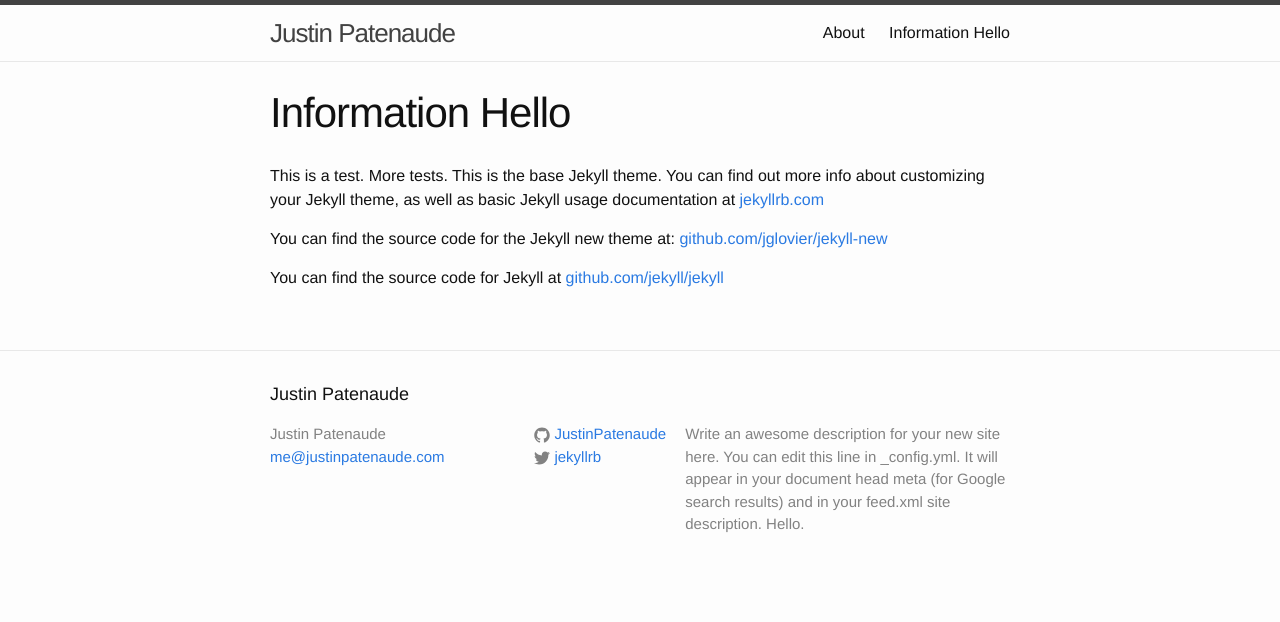
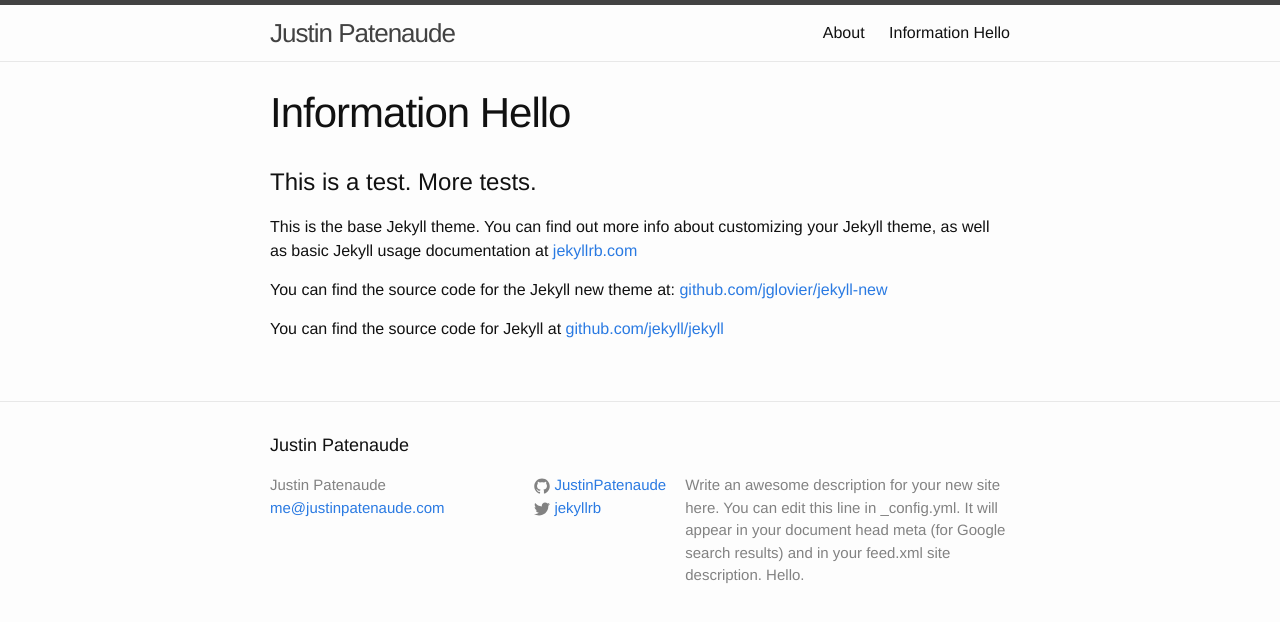
Before and after one commit to JustinPatenaude/jekyll, a Jekyll site: the page built from information.md, in a window 1280 px wide. Shown: the top 622 px of the page. Built offline with Jekyll 4.4.1, drawn with Linux system fonts in a browser that asks for light colours; nearby versions of some CDN libraries.

Commit message:
Updated from BlueberryCMS

```diff
--- a/information.md
+++ b/information.md
@@ -3,7 +3,9 @@
 layout: page
 permalink: /information/
 ---
-This is a test. More tests. This is the base Jekyll theme. You can find out more info about customizing your Jekyll theme, as well as basic Jekyll usage documentation at [jekyllrb.com](http://jekyllrb.com/)
+# This is a test. More tests.
+
+This is the base Jekyll theme. You can find out more info about customizing your Jekyll theme, as well as basic Jekyll usage documentation at [jekyllrb.com](http://jekyllrb.com/)
 
 You can find the source code for the Jekyll new theme at: [github.com/jglovier/jekyll-new](https://github.com/jglovier/jekyll-new)
 
```
